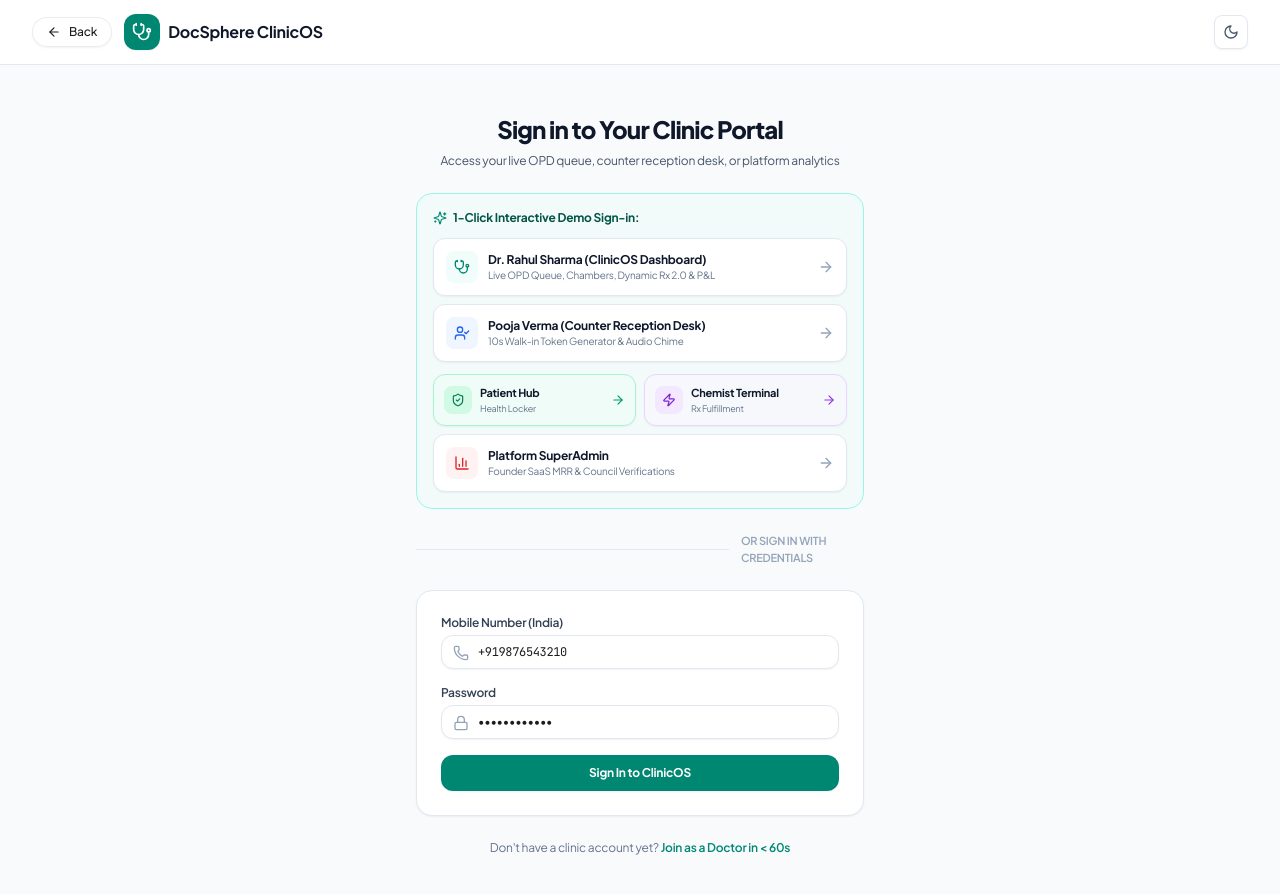
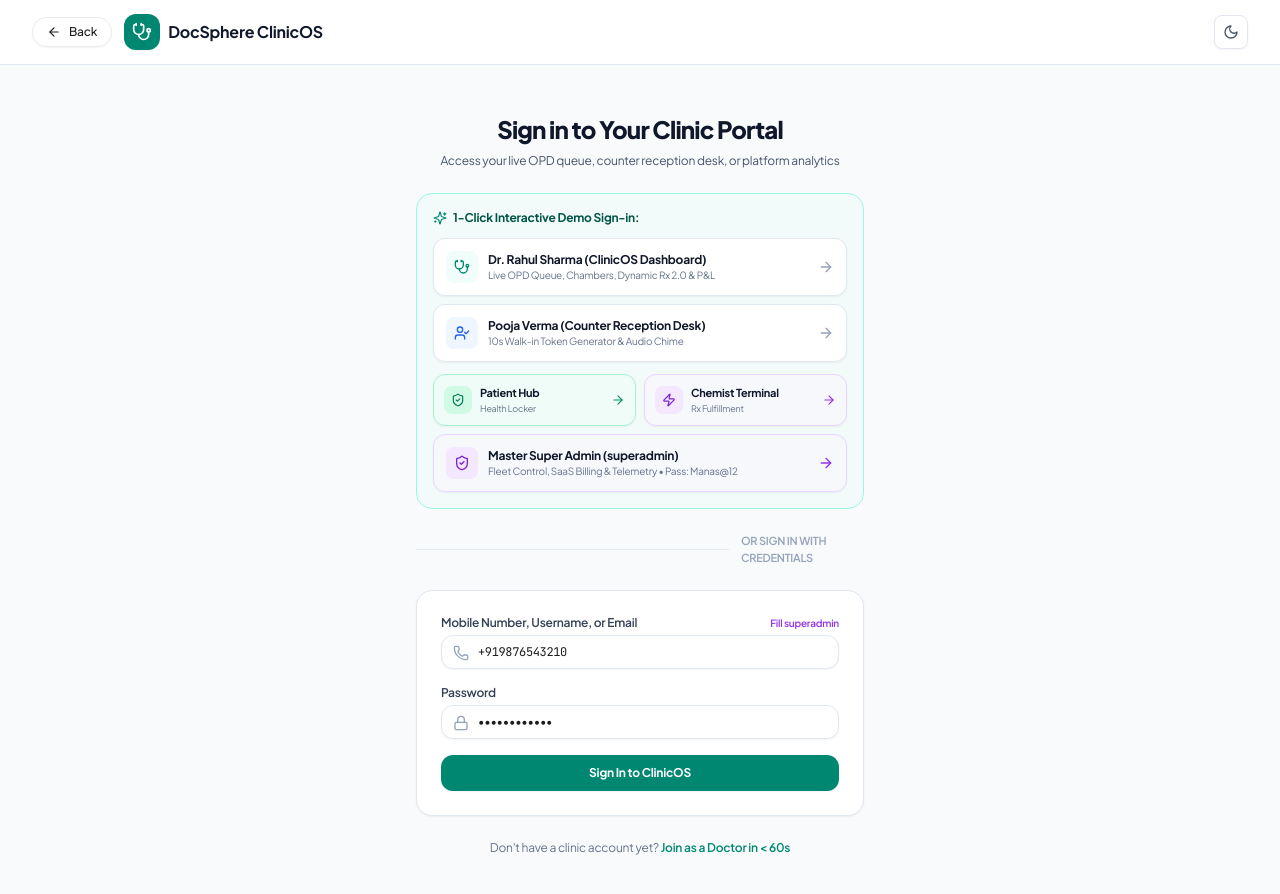
Before and after one commit to uniyalmanas/clinicos, a Next.js app in the folder apps/web/: page /login in a window 1280 px wide. Shown: the top 894 px of the page. Built offline with nearby package versions, Linux system fonts and the light colour scheme.

Commit message:
feat(auth): configure dedicated superadmin account (superadmin / Manas@12) and link direct routing to Master Admin Cockpit

```diff
--- a/apps/web/src/app/admin/page.tsx
+++ b/apps/web/src/app/admin/page.tsx
@@ -2,6 +2,7 @@
 
 import React, { useState, useEffect } from "react";
 import Link from "next/link";
+import { useRouter } from "next/navigation";
 import ThemeToggle from "@/components/ThemeToggle";
 import {
   Building2,
@@ -28,7 +29,8 @@
   Sparkles,
   BarChart3,
   Mail,
-  ChevronRight
+  ChevronRight,
+  LogOut
 } from "lucide-react";
 
 interface ClinicFleetRecord {
@@ -76,6 +78,8 @@
 }
 
 export default function SuperAdminMasterPage() {
+  const router = useRouter();
+  const [currentUser, setCurrentUser] = useState<any>(null);
   const [loading, setLoading] = useState(true);
   const [refreshing, setRefreshing] = useState(false);
   const [activeTab, setActiveTab] = useState<"fleet" | "billing" | "telemetry">("fleet");
@@ -90,6 +94,22 @@
   const [extendDays, setExtendDays] = useState(30);
   const [selectedPlan, setSelectedPlan] = useState<"starter" | "growth" | "enterprise">("growth");
   const [actionSuccessToast, setActionSuccessToast] = useState<string | null>(null);
+
+  useEffect(() => {
+    try {
+      const stored = localStorage.getItem("clinicos_user");
+      if (stored) {
+        setCurrentUser(JSON.parse(stored));
+      }
+    } catch (e) {}
+  }, []);
+
+  const handleLogout = () => {
+    localStorage.removeItem("clinicos_token");
+    localStorage.removeItem("clinicos_user");
+    document.cookie = "clinicos_token=; path=/; max-age=0";
+    router.push("/login");
+  };
 
   const fetchMasterData = async () => {
     try {
@@ -234,6 +254,22 @@
               Inbound Leads
             </Link>
             <ThemeToggle />
+
+            {currentUser && (
+              <div className="flex items-center gap-2 px-3 py-1.5 rounded-xl bg-purple-500/10 border border-purple-500/20 text-xs font-medium text-purple-700 dark:text-purple-300">
+                <span className="h-2 w-2 rounded-full bg-emerald-500 animate-pulse"></span>
+                <span>{currentUser.full_name || "Super Admin"}</span>
+                <span className="text-[10px] opacity-75 font-mono">({currentUser.phone || "superadmin"})</span>
+              </div>
+            )}
+            <button
+              onClick={handleLogout}
+              className="px-3 py-2 rounded-xl bg-red-50 hover:bg-red-100 text-red-600 dark:bg-red-950/30 dark:hover:bg-red-950/50 dark:text-red-400 border border-red-200 dark:border-red-900/50 text-xs font-bold shadow-sm transition inline-flex items-center gap-1.5"
+              title="Sign Out"
+            >
+              <LogOut className="h-3.5 w-3.5" />
+              Sign Out
+            </button>
           </div>
         </div>
 
--- a/apps/web/src/app/api/auth/login/route.ts
+++ b/apps/web/src/app/api/auth/login/route.ts
@@ -5,28 +5,35 @@
 export async function POST(req: Request) {
   try {
     const body = await req.json();
-    const { phone, password } = body;
+    const identifier = (body.phone || body.username || body.identifier || "").trim();
+    const password = body.password;
 
-    if (!phone || !password) {
+    if (!identifier || !password) {
       return NextResponse.json(
-        { detail: "Phone number and password are required." },
+        { detail: "Phone number, username, or email and password are required." },
         { status: 400 }
       );
     }
 
-    const cleanPhone = phone.trim();
+    const cleanIdentifier = identifier;
+    const lowerIdentifier = identifier.toLowerCase();
 
-    // Query user account
+    // Query user account by phone, username, or email
     const users = await sql`
       SELECT id, phone, email, password_hash, full_name, role, is_verified, is_active
       FROM user_accounts
-      WHERE phone = ${cleanPhone} AND is_active = true
+      WHERE (
+        phone = ${cleanIdentifier}
+        OR lower(phone) = ${lowerIdentifier}
+        OR email = ${cleanIdentifier}
+        OR lower(email) = ${lowerIdentifier}
+      ) AND is_active = true
       LIMIT 1
     `;
 
     if (users.length === 0) {
       return NextResponse.json(
-        { detail: "Invalid phone number or password." },
+        { detail: "Invalid username/phone or password." },
         { status: 401 }
       );
     }
@@ -36,7 +43,7 @@
 
     if (!passwordValid) {
       return NextResponse.json(
-        { detail: "Invalid phone number or password." },
+        { detail: "Invalid username/phone or password." },
         { status: 401 }
       );
     }
@@ -50,7 +57,7 @@
       LIMIT 1
     `;
 
-    const activeRole = memberships.length > 0 ? memberships[0].role : user.role;
+    const activeRole = user.role === "super_admin" ? "super_admin" : (memberships.length > 0 ? memberships[0].role : user.role);
     const clinicId = memberships.length > 0 ? memberships[0].clinic_id : null;
     const clinicName = memberships.length > 0 ? memberships[0].clinic_name : null;
     const clinicSlug = memberships.length > 0 ? memberships[0].clinic_slug : null;
--- a/apps/web/src/app/login/page.tsx
+++ b/apps/web/src/app/login/page.tsx
@@ -65,8 +65,10 @@
         router.push("/dashboard");
       } else if (data.role === "staff") {
         router.push("/dashboard/desk");
+      } else if (data.role === "super_admin") {
+        router.push("/admin");
       } else {
-        router.push("/admin/analytics");
+        router.push("/admin");
       }
     } catch (err: any) {
       setErrorMessage(err.message || "Login failed. Please check credentials.");
@@ -75,26 +77,25 @@
     }
   };
 
-  const quickLoginAs = async (userRole: "doctor" | "staff" | "admin", targetUrl: string) => {
+  const quickLoginAs = async (userRole: "doctor" | "staff" | "superadmin" | "admin", targetUrl: string) => {
+    let credentials = { phone: "+919876543210", password: "Password@123" };
     if (userRole === "doctor") {
       setPhone("+919876543210");
       setPassword("Password@123");
+      credentials = { phone: "+919876543210", password: "Password@123" };
     } else if (userRole === "staff") {
       setPhone("+919876543214");
       setPassword("Password@123");
+      credentials = { phone: "+919876543214", password: "Password@123" };
     } else {
-      setPhone("+919876543215");
-      setPassword("Password@123");
+      setPhone("superadmin");
+      setPassword("Manas@12");
+      credentials = { phone: "superadmin", password: "Manas@12" };
     }
 
     setLoading(true);
     setErrorMessage(null);
     try {
-      const credentials = userRole === "doctor"
-        ? { phone: "+919876543210", password: "Password@123" }
-        : userRole === "staff"
-          ? { phone: "+919876543214", password: "Password@123" }
-          : { phone: "+919876543215", password: "Password@123" };
       const res = await fetch(`${API_BASE}/auth/login`, {
         method: "POST",
         headers: { "Content-Type": "application/json" },
@@ -102,7 +103,7 @@
       });
       if (!res.ok) {
         const errorData = await res.json().catch(() => ({}));
-        throw new Error(errorData.detail || "Demo account login failed.");
+        throw new Error(errorData.detail || "Account login failed.");
       }
       const data = await res.json();
       localStorage.setItem("clinicos_token", data.access_token);
@@ -112,10 +113,12 @@
         full_name: data.full_name,
         role: data.role,
         clinic_id: data.clinic_id || null,
+        clinic_name: data.clinic_name || null,
+        clinic_slug: data.clinic_slug || null,
       }));
       router.push(targetUrl);
     } catch (err: any) {
-      setErrorMessage(err.message || "Demo account login failed.");
+      setErrorMessage(err.message || "Account login failed.");
     } finally {
       setLoading(false);
     }
@@ -228,19 +231,19 @@
 
               <button
                 type="button"
-                onClick={() => quickLoginAs("admin", "/admin/analytics")}
-                className="flex items-center justify-between rounded-xl border border-slate-200 bg-white p-3 text-left shadow-sm transition hover:border-brand-500 hover:bg-brand-50/30 dark:border-slate-800 dark:bg-slate-900"
+                onClick={() => quickLoginAs("superadmin", "/admin")}
+                className="flex items-center justify-between rounded-xl border border-purple-200 bg-purple-50/50 p-3 text-left shadow-sm transition hover:border-purple-500 hover:bg-purple-50 dark:border-purple-900/50 dark:bg-purple-950/20"
               >
                 <div className="flex items-center gap-2.5">
-                  <div className="flex h-8 w-8 items-center justify-center rounded-lg bg-red-50 text-red-600 dark:bg-red-950">
-                    <BarChart3 className="h-4 w-4" />
+                  <div className="flex h-8 w-8 items-center justify-center rounded-lg bg-purple-100 text-purple-700 dark:bg-purple-900 dark:text-purple-300">
+                    <ShieldCheck className="h-4 w-4" />
                   </div>
                   <div>
-                    <div className="text-xs font-bold text-slate-900 dark:text-white">Platform SuperAdmin</div>
-                    <div className="text-[10px] text-slate-500">Founder SaaS MRR & Council Verifications</div>
+                    <div className="text-xs font-bold text-slate-900 dark:text-white">Master Super Admin (superadmin)</div>
+                    <div className="text-[10px] text-slate-500">Fleet Control, SaaS Billing & Telemetry • Pass: Manas@12</div>
                   </div>
                 </div>
-                <ArrowRight className="h-4 w-4 text-slate-400" />
+                <ArrowRight className="h-4 w-4 text-purple-600" />
               </button>
             </div>
           </div>
@@ -261,17 +264,29 @@
             )}
 
             <div>
-              <label className="block text-xs font-semibold text-slate-700 dark:text-slate-300">
-                Mobile Number (India)
-              </label>
+              <div className="flex items-center justify-between">
+                <label className="block text-xs font-semibold text-slate-700 dark:text-slate-300">
+                  Mobile Number, Username, or Email
+                </label>
+                <button
+                  type="button"
+                  onClick={() => {
+                    setPhone("superadmin");
+                    setPassword("Manas@12");
+                  }}
+                  className="text-[10px] text-purple-600 hover:underline font-semibold"
+                >
+                  Fill superadmin
+                </button>
+              </div>
               <div className="relative mt-1">
                 <Phone className="absolute left-3 top-2.5 h-4 w-4 text-slate-400" />
                 <input
-                  type="tel"
+                  type="text"
                   required
                   value={phone}
                   onChange={e => setPhone(e.target.value)}
-                  placeholder="+919876543210"
+                  placeholder="superadmin or +919876543210"
                   className="w-full rounded-xl border border-slate-200 bg-white py-2 pl-9 pr-3 text-xs font-mono shadow-sm focus:border-brand-500 focus:outline-none dark:border-slate-700 dark:bg-slate-950 dark:text-white"
                 />
               </div>
```
